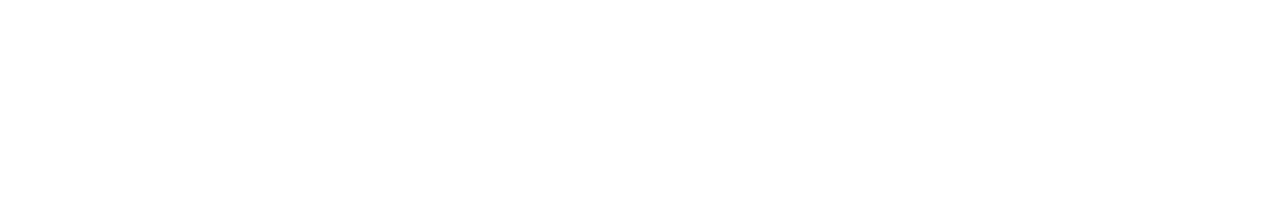
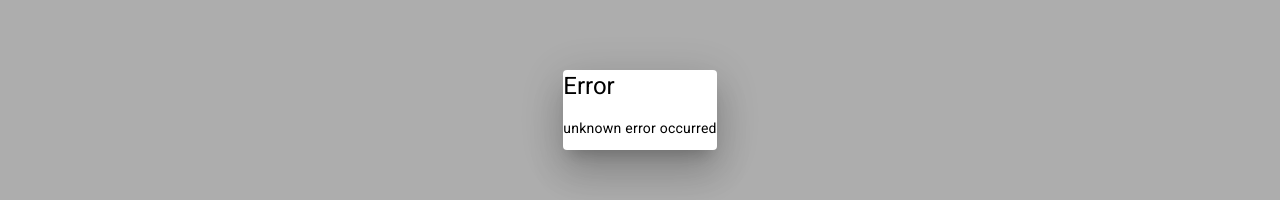
Before and after one commit to doug-newton/mean-course-udemy, an Angular app: page / in a window 1280 px wide. Shown: the part 290-490 px from the top of the page. Built offline with nearby package versions, Linux system fonts and the light colour scheme; no server answers.

Commit message:
use MatDialog for error component popup

```diff
--- /dev/null
+++ b/src/app/error/error.component.html
@@ -0,0 +1,2 @@
+<h1>Error</h1>
+<p>{{message}}</p>
--- /dev/null
+++ b/src/app/error/error.component.ts
@@ -0,0 +1,10 @@
+import { Component } from '@angular/core';
+
+@Component({
+  selector: 'app-error',
+  templateUrl: './error.component.html',
+  styleUrls: ['./error.component.scss']
+})
+export class ErrorComponent {
+  message = 'unknown error occurred'
+}
--- a/src/error-interceptor.ts
+++ b/src/error-interceptor.ts
@@ -1,11 +1,18 @@
 import { HttpErrorResponse, HttpEvent, HttpHandler, HttpInterceptor, HttpRequest } from "@angular/common/http";
+import { Injectable } from "@angular/core";
+import { MatDialog } from "@angular/material/dialog";
 import { Observable, catchError, throwError } from "rxjs";
+import { ErrorComponent } from "./app/error/error.component";
 
+@Injectable()
 export class ErrorInterceptor implements HttpInterceptor {
+
+    constructor(private dialog: MatDialog) { }
+
     intercept(req: HttpRequest<any>, next: HttpHandler): Observable<HttpEvent<any>> {
         return next.handle(req).pipe(
             catchError((error: HttpErrorResponse) => {
-                alert(error.error.message)
+                this.dialog.open(ErrorComponent)
                 return throwError(()=>error)
             })
         )
```
Also changed, not shown: src/app/app.module.ts (+6 -2 lines), src/app/error/error.component.scss (added).
